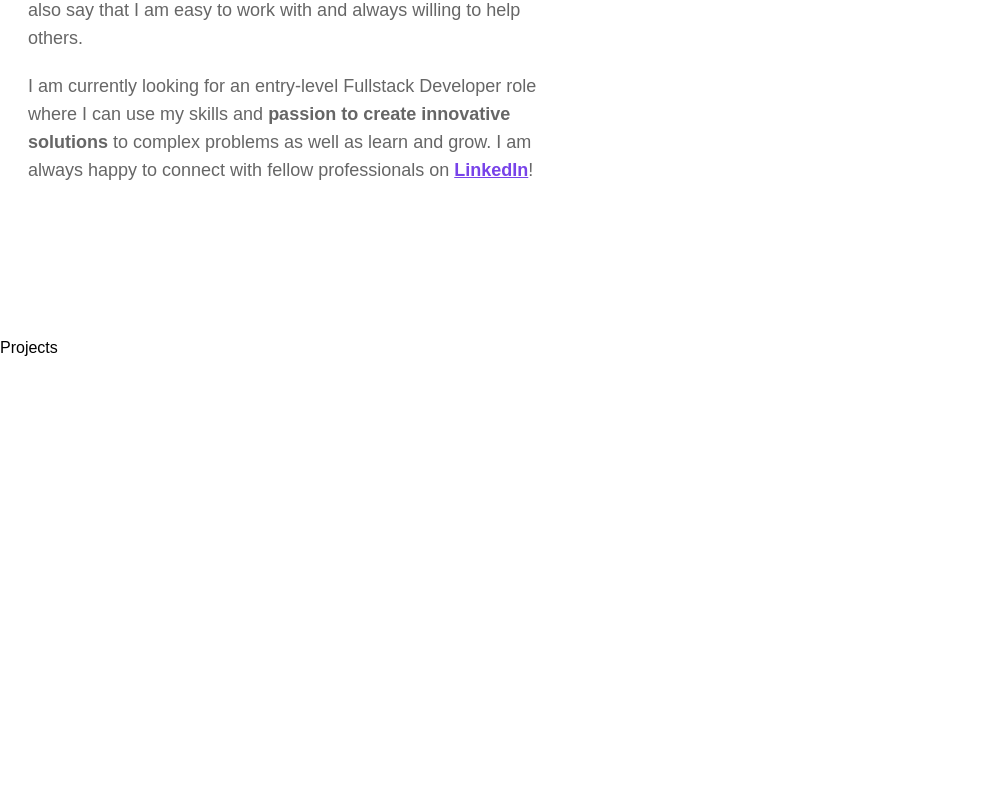
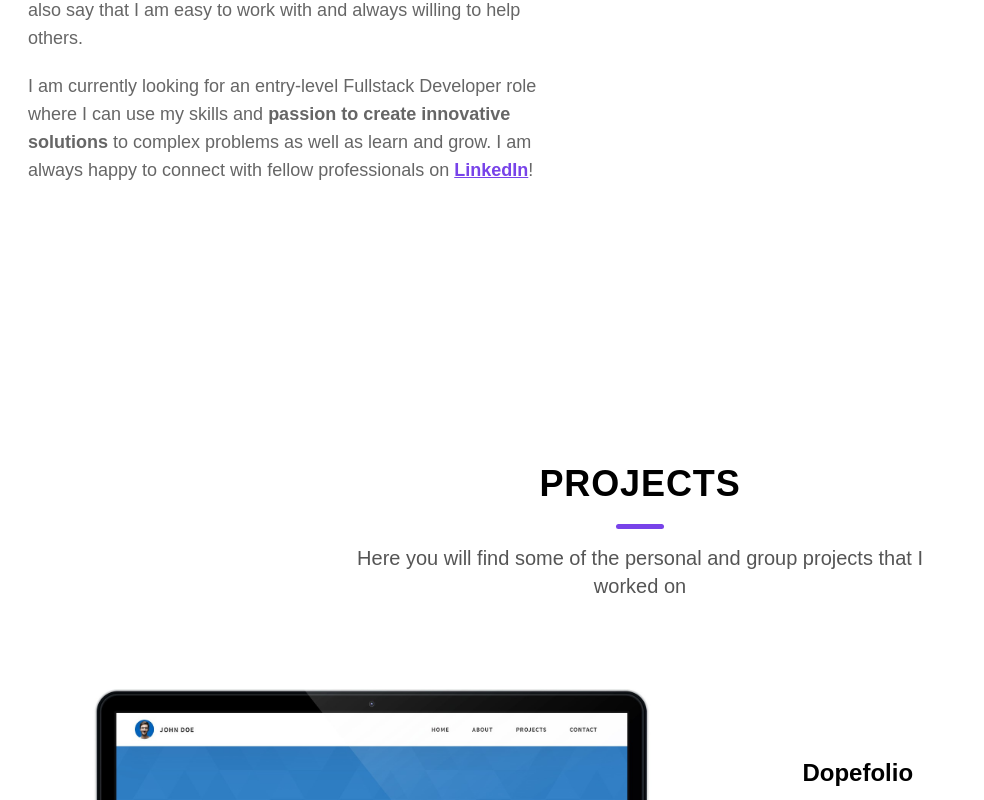
Before and after one commit to nataliiazab/portfolio, a React (Vite) app: page / in a window 1280 px wide. Shown: the part 1660-2460 px from the top of the page, without its empty margins (0-984 px from the left). Before the commit the page ends 2020 px from the top, so only its background shows below. Built offline with nearby package versions, Linux system fonts and the light colour scheme; a web font is replaced by a local one.

Commit message:
Update Projects.jsx

```diff
--- a/src/components/Projects.jsx
+++ b/src/components/Projects.jsx
@@ -1,12 +1,38 @@
 /* eslint-disable no-unused-vars */
-import React from 'react';
+import React from "react";
+import Headline from "../shared/Headline";
+import projects from "../../public/projects.js";
 
 const Projects = () => {
-    return (
-        <div>
-            Projects
-        </div>
-    );
+  return (
+    <div className="max-w-7xl mx-auto md:py-8 px-7">
+      <Headline
+        title={"PROJECTS"}
+        subtitle={
+          "Here you will find some of the personal and group projects that I worked on"
+        }
+      />
+      <div>
+        {projects.map((project) => (
+          <div key={project.id}>
+            <div className="projects items-center my-20">
+              <img src={project.image} alt="" />
+              <div className="md:w-10/12 text-center md:text-left px-2">
+                <h4 className="text-2xl font-bold mb-6">{project.name}</h4>
+                <p className="text-lg text-[#666] leading-6 mb-6">
+                  {project.description}
+                </p>
+                <button className="btn py-3 px-7">Demo?</button>
+              </div>
+            </div>
+          </div>
+        ))}
+      </div>
+    </div>
+  );
 };
 
 export default Projects;
+
+// Task: instead of template projects, to add my peronal projects to "../../public/projects.js";
+//continue from 1:02:00
```
